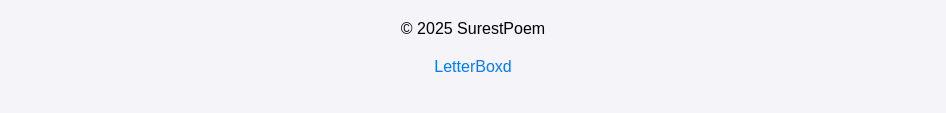
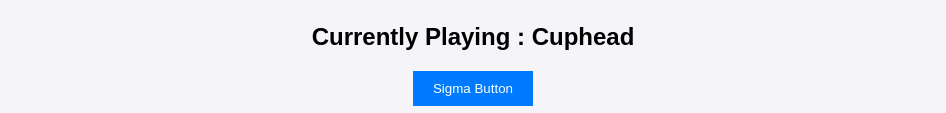
Before and after one commit to SurestPoem/Website, a plain HTML site: page index.html in a window 1280 px wide. Shown: the part 1683-1796 px from the top of the page, without its empty margins (167-1113 px from the left). Drawn offline with Linux system fonts and the light colour scheme.

Commit message:
Update index.html

```diff
--- a/index.html
+++ b/index.html
@@ -44,6 +44,7 @@
         <li>Andrew Ryan</li>
     </ul>
 
+    <h2>Currently Playing : Cuphead</h2>
 
 
 
```
